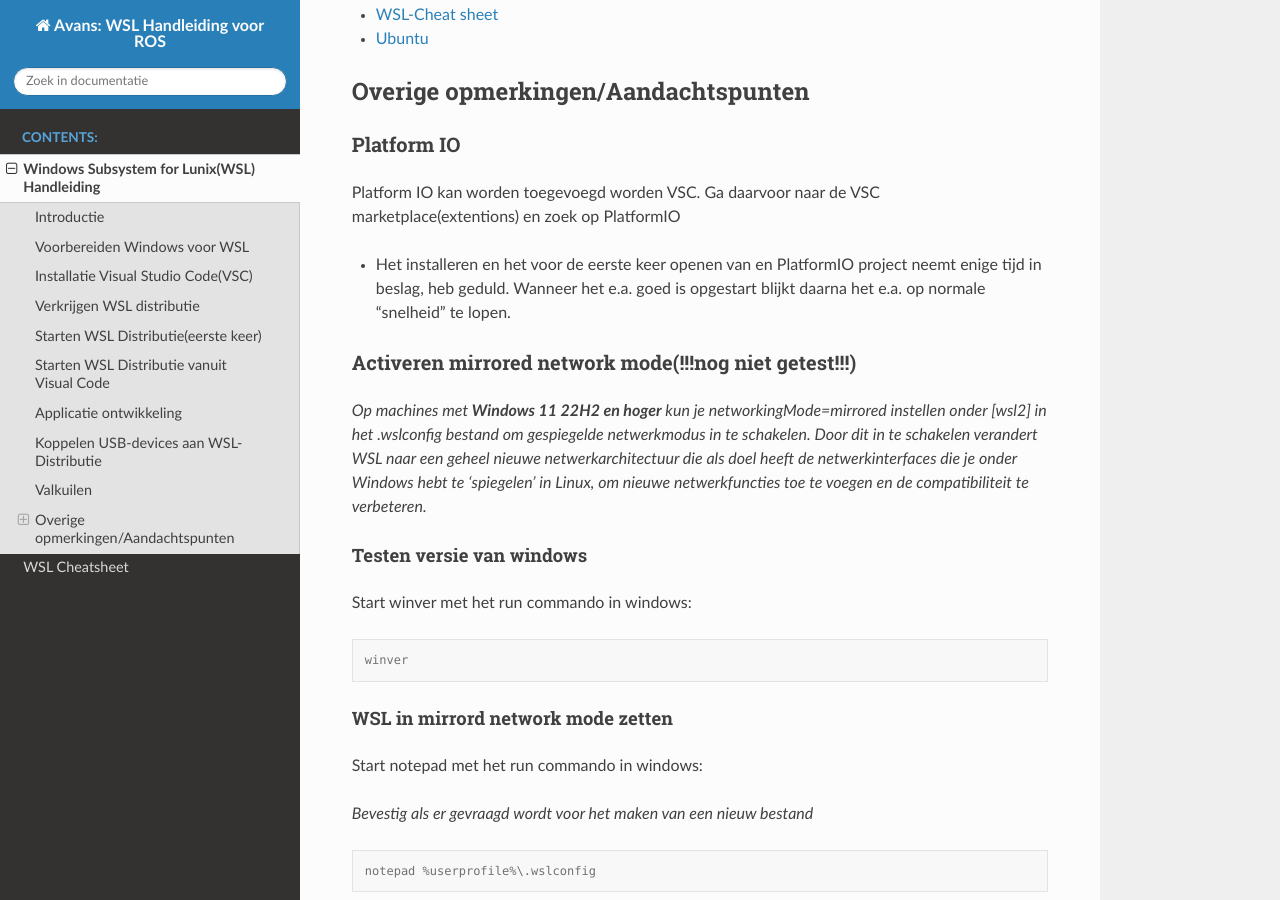
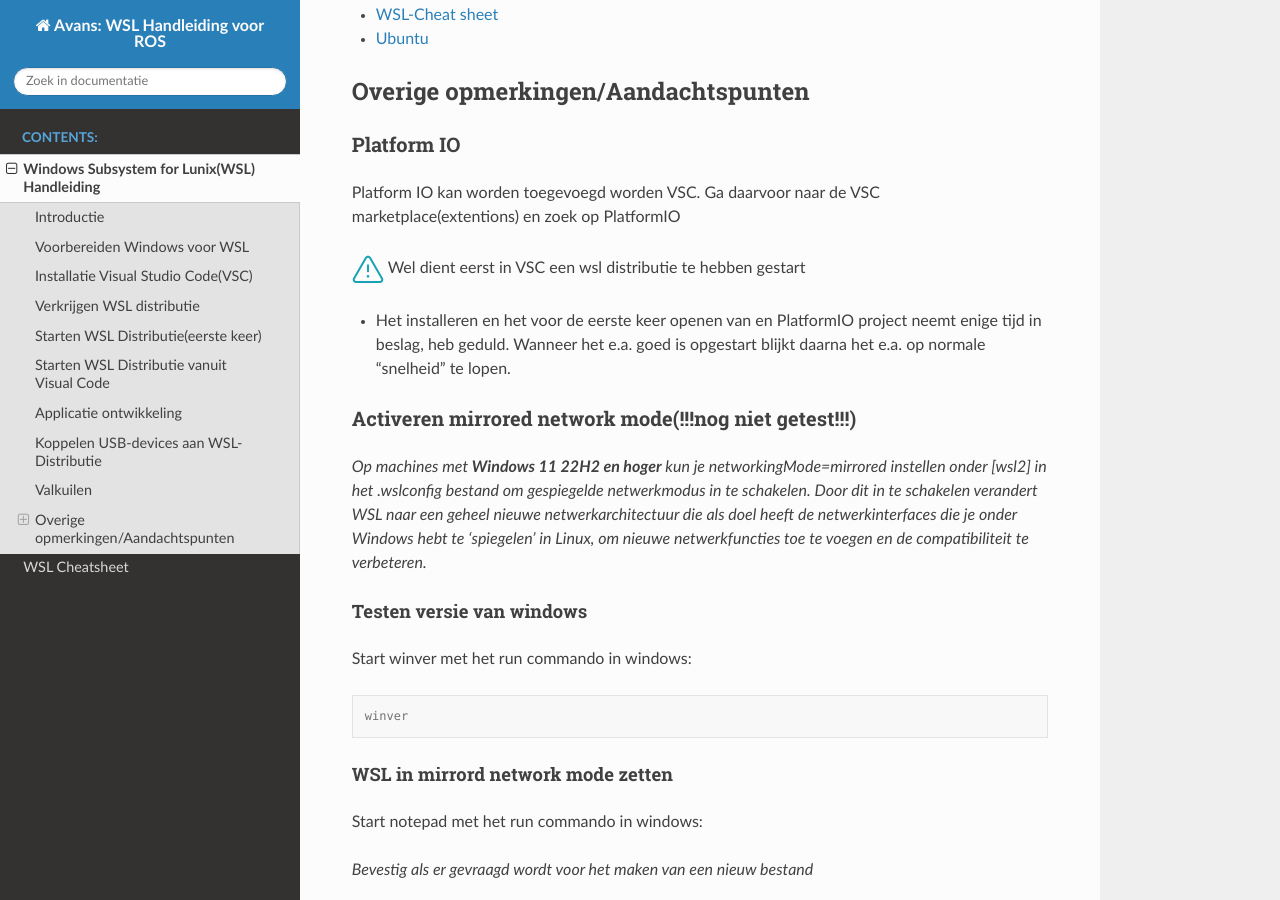
Before and after one commit to AvansMechatronica/WindowsSubsystemForLinuxHandleiding, a Sphinx documentation site: the page built from documentation/documentation/WSL_Handleiding.md, in a window 1280 px wide and 900 px high, scrolled down 5852 px. Built offline with Sphinx 7.4.7 and the Read the Docs theme 3.1.0, drawn with Linux system fonts in a browser that asks for light colours.

Commit message:
20250318

```diff
--- a/documentation/documentation/WSL_Handleiding.md
+++ b/documentation/documentation/WSL_Handleiding.md
@@ -174,6 +174,9 @@ Op de volgende websites kun je meer informatie vinden
 ## Overige opmerkingen/Aandachtspunten
 ### Platform IO
 Platform IO kan worden toegevoegd  worden VSC. Ga daarvoor naar de VSC marketplace(extentions) en zoek op PlatformIO
+
+{octicon}`alert;2em;sd-text-info` Wel dient eerst in VSC een wsl distributie te hebben gestart
+
 * Het installeren en het voor de eerste keer openen van en PlatformIO project neemt enige tijd in beslag, heb geduld. Wanneer het e.a. goed is opgestart blijkt daarna het e.a. op normale “snelheid” te lopen.
 
 ### Activeren mirrored network mode(!!!nog niet getest!!!)
```
